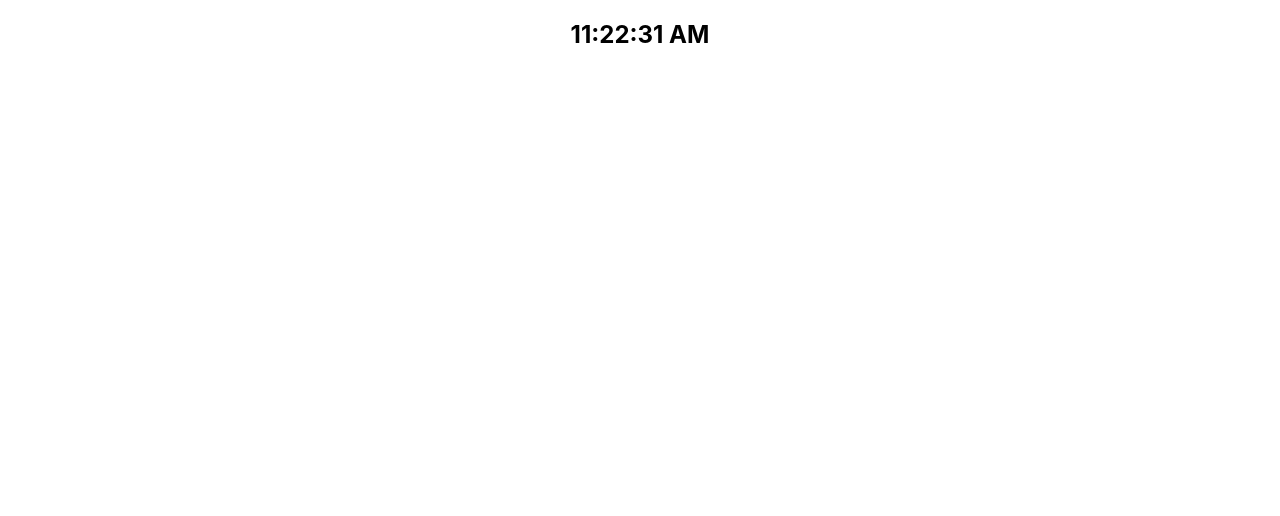
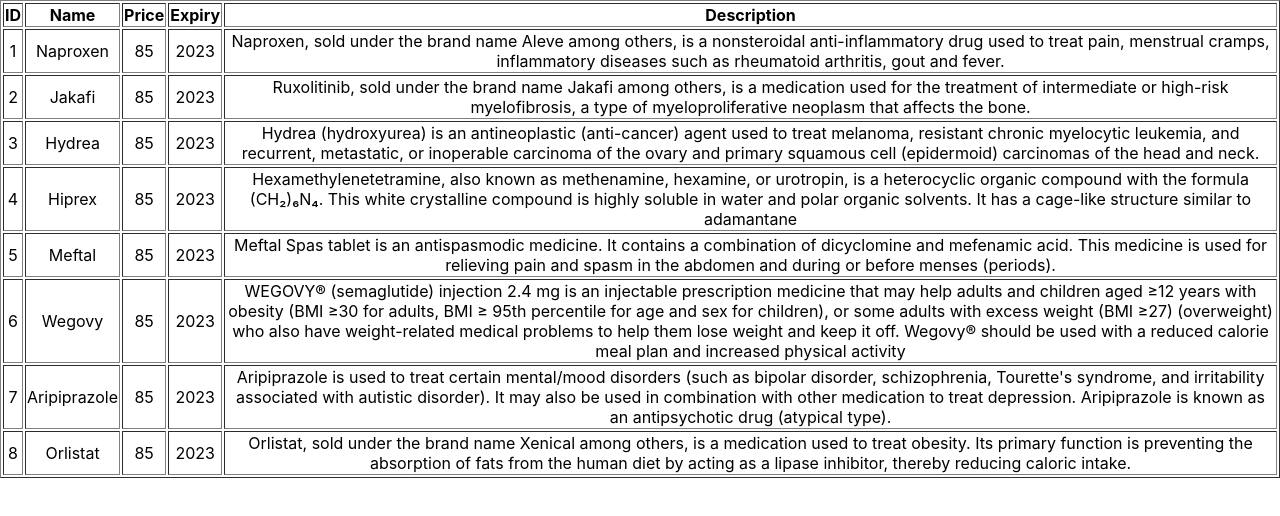
Before and after one commit to MavaniUtsav/firstreact, a React (Create React App) app: page / in a window 1280 px wide. Shown: the top 516 px of the page. Built offline with nearby package versions, Linux system fonts and the light colour scheme.

Commit message:
Home Work

```diff
--- a/src/App.css
+++ b/src/App.css
@@ -29,6 +29,27 @@
   color: white;
 }
 
+.loader {
+  margin: 20% auto;
+  width: 48px;
+  height: 48px;
+  border: 5px solid #FFF;
+  border-bottom-color: #FF3D00;
+  border-radius: 50%;
+  display: inline-block;
+  box-sizing: border-box;
+  animation: rotation 1s linear infinite;
+  }
+
+  @keyframes rotation {
+  0% {
+      transform: rotate(0deg);
+  }
+  100% {
+      transform: rotate(360deg);
+  }
+  }
+
 .App-link {
   color: #61dafb;
 }
--- a/src/App.js
+++ b/src/App.js
@@ -15,10 +15,10 @@
       {/* <Country /> */}
       {/* <Counter /> */}
       {/* <CountryFun /> */}
-      {/* <Medicines /> */}
+      <Medicines />
       {/* <LifeCycleMethod name="Australia"/> */}
       {/* <Clock /> */}
-      <ClockFun />
+      {/* <ClockFun /> */}
     </div>
   );
 }
--- a/src/Container/Medicines.js
+++ b/src/Container/Medicines.js
@@ -1,8 +1,8 @@
-import React from 'react';
+import React, { useEffect, useState } from 'react';
 
 function Medicines(props) {
 
-    const Medicines =  [
+  const Medicines = [
     {
       "id": 1,
       "name": "Naproxen",
@@ -61,8 +61,29 @@
     }
   ]
 
+  //1. Constructor
+  const [load, setLoad] = useState(true);
+
+  useEffect(() => {
+
+    //3. componentDidMount //5. componentDidUpdate
+    setTimeout(() => {
+      setLoad(false);
+      console.log("Mount/Update");
+    }, 5000);
+
+    return() => {
+      //6.    componentWillUnmount
+      console.log("componentWillUnmount");
+    }
+
+  }, [load])
+
+  //2. render(Diaplay) //4.Display
   return (
-        <table border="1" >
+    <div>
+      {load ? (<span class="loader">{console.log("FirstRender")}</span>) : (<table border="1" >
+        <thead>
           <tr>
             <th>ID</th>
             <th>Name</th>
@@ -70,9 +91,12 @@
             <th>Expiry</th>
             <th>Description</th>
           </tr>
+        </thead>
+        <tbody>
           {
             Medicines.map((value, i) => {
-                    return(
+            console.log("SecoundRender");
+              return (
                 <tr>
                   <td>{value.id}</td>
                   <td>{value.name}</td>
@@ -83,7 +107,9 @@
               )
             })
           }
-        </table>
+        </tbody>
+      </table>)}
+    </div>
   );
 }
 
```
Lines whose indentation alone changed are shown as unchanged.
